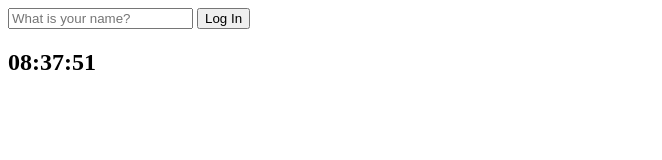
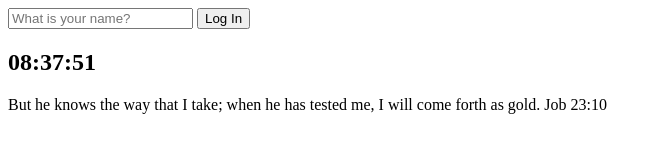
Before and after one commit to hyungJinn/jsStudy, a plain HTML site: page index.htm in a window 1280 px wide. Shown: the whole page, without its empty margins (0-662 px from the left). Drawn offline with Linux system fonts and the light colour scheme.

Commit message:
#6.0 Quotes

```diff
--- a/index.htm
+++ b/index.htm
@@ -19,7 +19,12 @@
     </form>
     <h2 id="clock">00:00:00</h2>
     <h1 class="hidden" id="greeting"></h1>
+    <div id="quote">
+      <span></span>
+      <span></span>
+    </div>
     <script src="js/greetings.js"></script>
     <script src="js/clock.js"></script>
+    <script src="js/quotes.js"></script>
   </body>
 </html>
--- /dev/null
+++ b/js/quotes.js
@@ -0,0 +1,55 @@
+const quotes = [
+  {
+    quote:
+      "Fight the good fight of the faith. Take hold of the eternal life to which you were called when you made you made your good confession in the presence of many witnesses.",
+    author: "1 Timothy 6:12",
+  },
+  {
+    quote:
+      "Command them to do good, to be rich in good deeds, and to be generous and willing to share.",
+    author: "1 Timothy 6:18",
+  },
+  {
+    quote: "I can do everything through him who gives me strength.",
+    author: "Philippians 4:13",
+  },
+  {
+    quote: "But now, Lord, what do I look for? My hope is in you.",
+    author: "Psalms 39:7",
+  },
+  {
+    quote: "Humble yourselves before the Lord, and he will lift you up.",
+    author: "James 4:10",
+  },
+  {
+    quote: "The Lord is my shepherd, I shall not be in want.",
+    author: "Psalms 23:1",
+  },
+  {
+    quote: "My soul finds rest in God alone: my salvation comes from him.",
+    author: "Psalms 62:1",
+  },
+  {
+    quote:
+      "Come to me, all you are weary and burdened, and I will give you rest.",
+    author: "Matthew 11:18",
+  },
+  {
+    quote:
+      "In his heart a man plans his course, but the Lord determines his steps.",
+    author: "Proverbs 16:9",
+  },
+  {
+    quote:
+      "But he knows the way that I take; when he has tested me, I will come forth as gold.",
+    author: "Job 23:10",
+  },
+];
+
+const quote = document.querySelector("#quote span:first-child");
+const author = document.querySelector("#quote span:last-child");
+
+const todaysQuote = quotes[Math.floor(Math.random() * quotes.length)];
+
+quote.innerText = todaysQuote.quote;
+author.innerText = todaysQuote.author;
```
